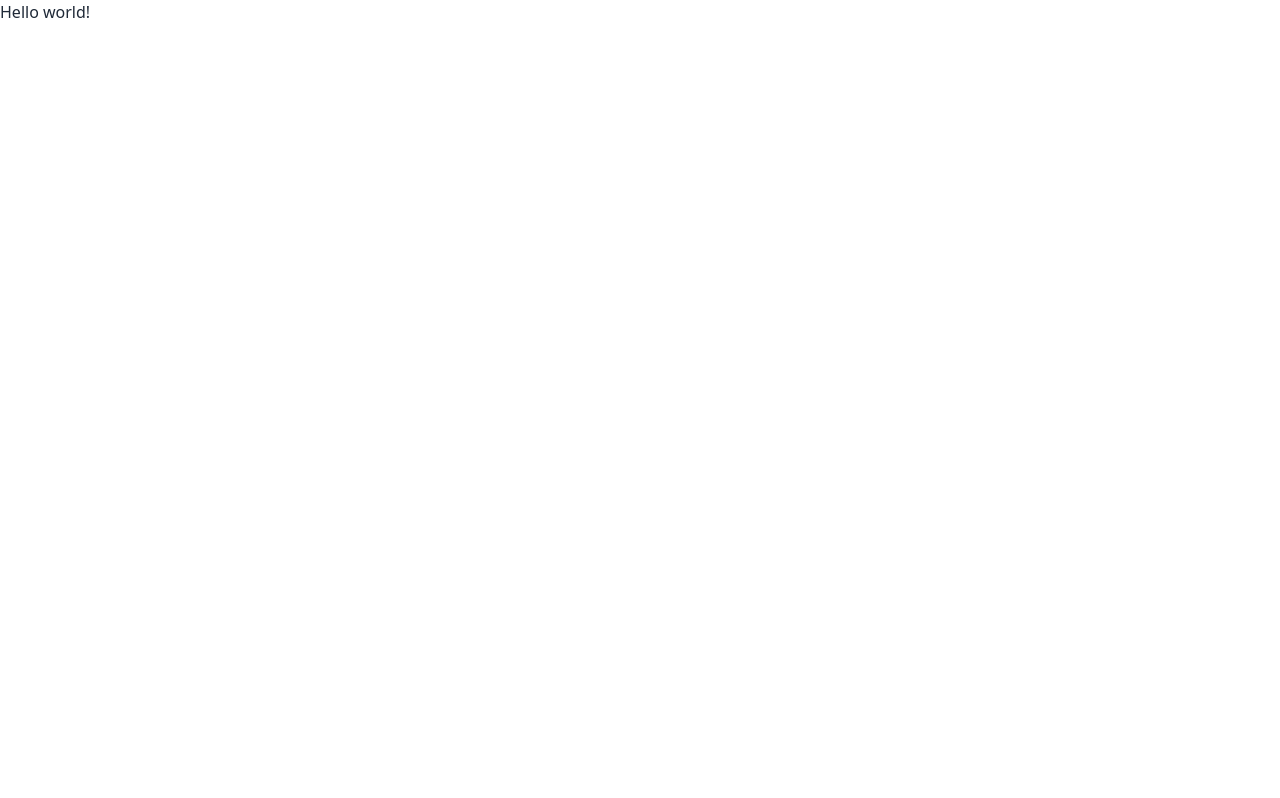
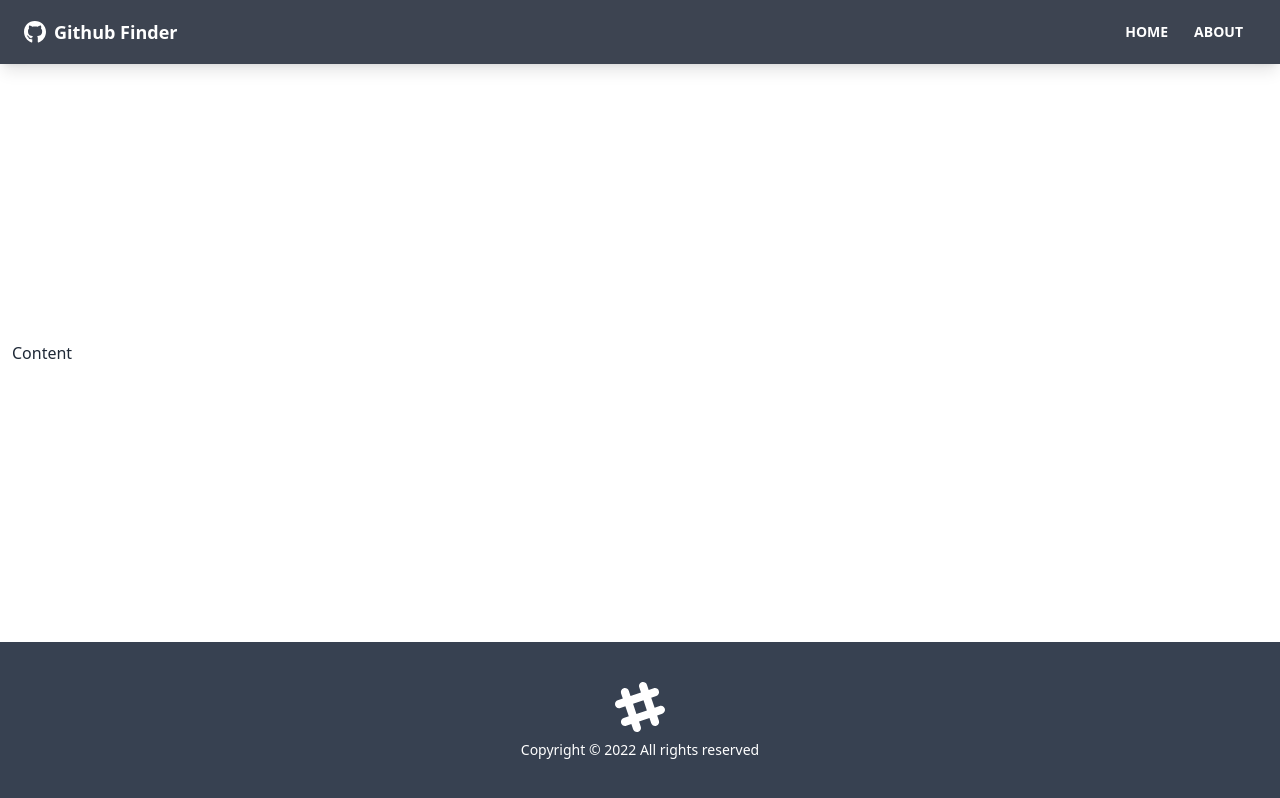
Before and after one commit to NileshSaha/github_finder, a React (Create React App) app: page / in a window 1280 px wide. Built offline with nearby package versions, Linux system fonts and the light colour scheme.

Commit message:
header footer added

```diff
--- a/package.json
+++ b/package.json
@@ -9,6 +9,8 @@
     "daisyui": "^2.46.0",
     "react": "^18.2.0",
     "react-dom": "^18.2.0",
+    "react-icons": "^4.7.1",
+    "react-router-dom": "^6.6.1",
     "react-scripts": "5.0.1",
     "web-vitals": "^2.1.4"
   },
--- a/src/App.js
+++ b/src/App.js
@@ -1,8 +1,18 @@
+import { BrowserRouter as Router, Route, Routes } from "react-router-dom";
+import Navbar from "./components/layout/Navbar";
+import Footer from "./components/layout/Footer";
+
 function App() {
   return (
-    <div>
-      <h1>Hello world!</h1>
-    </div>
+    <Router>
+      <div className="flex flex-col justify-between h-screen">
+        <Navbar />
+        <main className="container mx-auto px-3 pb-12">
+         Content
+        </main>
+        <Footer/>
+      </div>
+    </Router>
   );
 }
 
--- /dev/null
+++ b/src/components/layout/Footer.jsx
@@ -0,0 +1,24 @@
+function Footer() {
+  const footerYear = new Date().getFullYear()
+
+  return (
+    <footer className='footer p-10 bg-gray-700 text-primary-content footer-center'>
+      <div>
+        <svg
+          width='50'
+          height='50'
+          viewBox='0 0 24 24'
+          xmlns='http://www.w3.org/2000/svg'
+          fillRule='evenodd'
+          clipRule='evenodd'
+          className='inline-block fill-current'
+        >
+          <path d='M22.672 15.226l-2.432.811.841 2.515c.33 1.019-.209 2.127-1.23 2.456-1.15.325-2.148-.321-2.463-1.226l-.84-2.518-5.013 1.677.84 2.517c.391 1.203-.434 2.542-1.831 2.542-.88 0-1.601-.564-1.86-1.314l-.842-2.516-2.431.809c-1.135.328-2.145-.317-2.463-1.229-.329-1.018.211-2.127 1.231-2.456l2.432-.809-1.621-4.823-2.432.808c-1.355.384-2.558-.59-2.558-1.839 0-.817.509-1.582 1.327-1.846l2.433-.809-.842-2.515c-.33-1.02.211-2.129 1.232-2.458 1.02-.329 2.13.209 2.461 1.229l.842 2.515 5.011-1.677-.839-2.517c-.403-1.238.484-2.553 1.843-2.553.819 0 1.585.509 1.85 1.326l.841 2.517 2.431-.81c1.02-.33 2.131.211 2.461 1.229.332 1.018-.21 2.126-1.23 2.456l-2.433.809 1.622 4.823 2.433-.809c1.242-.401 2.557.484 2.557 1.838 0 .819-.51 1.583-1.328 1.847m-8.992-6.428l-5.01 1.675 1.619 4.828 5.011-1.674-1.62-4.829z'></path>
+        </svg>
+        <p>Copyright &copy; {footerYear} All rights reserved</p>
+      </div>
+    </footer>
+  )
+}
+
+export default Footer
--- /dev/null
+++ b/src/components/layout/Navbar.jsx
@@ -0,0 +1,33 @@
+import {FaGithub} from 'react-icons/fa'
+import { Link } from 'react-router-dom'
+import PropTypes from 'prop-types'
+
+function Navbar({title}) {
+  return (
+    <nav className='navbar mb-12 shadow-lg bg-neutral text-neutral-content'>
+      <div className='container mx-auto'>
+        <div className='flex-none px-2 mx-2'>
+          <FaGithub className='inline pr-2 text-3xl'/>
+          <Link to='/' className='text-lg font-bold align-middle'>{title}</Link>
+        </div>
+        <div className='flex-1 px-2 mx-2'>
+          <div className='flex justify-end'>
+            <Link to='/' className='btn btn-ghost btn-sm rounded-btn'>Home</Link>
+            <Link to='/about' className='btn btn-ghost btn-sm rounded-btn'>About</Link>
+          </div>
+        </div>
+      </div>
+    </nav>
+  )
+}
+
+Navbar.defaultProps = {
+  title:'Github Finder'
+}
+
+Navbar.propTypes = {
+  title:PropTypes.string
+}
+
+
+export default Navbar
```
Also changed, not shown: 1 other file (tests, documents, lock files or other folders).
